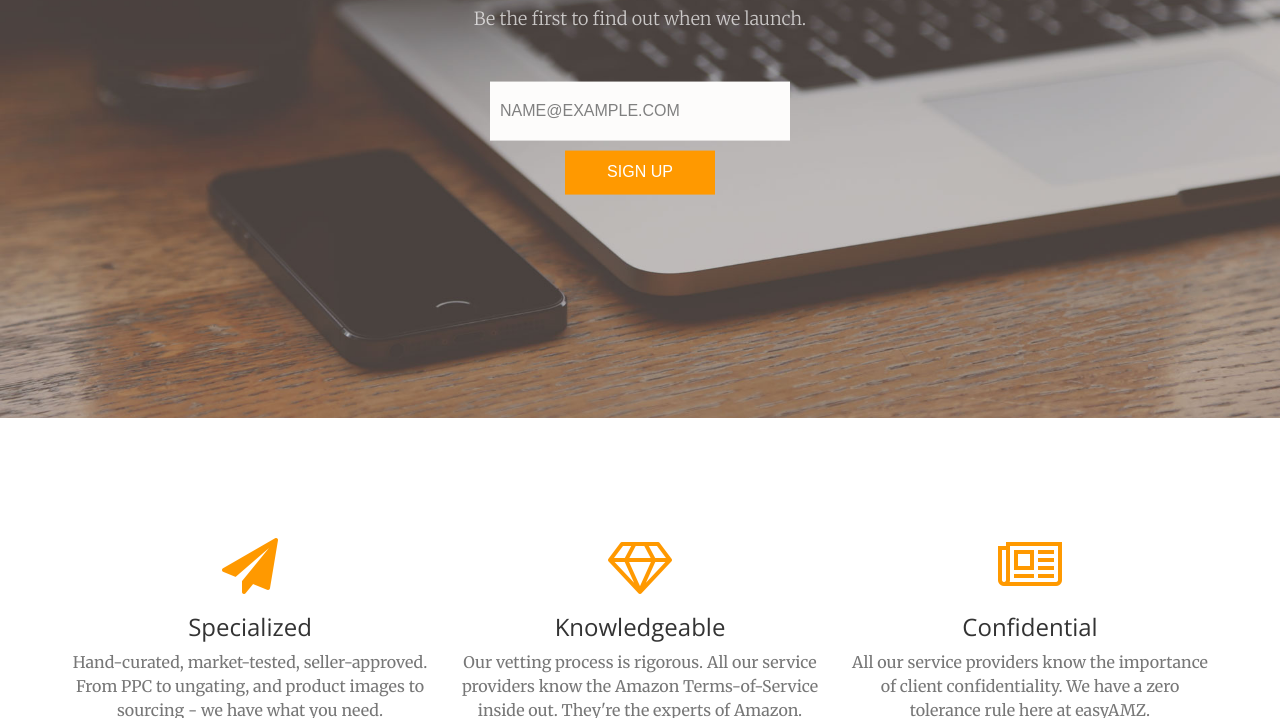
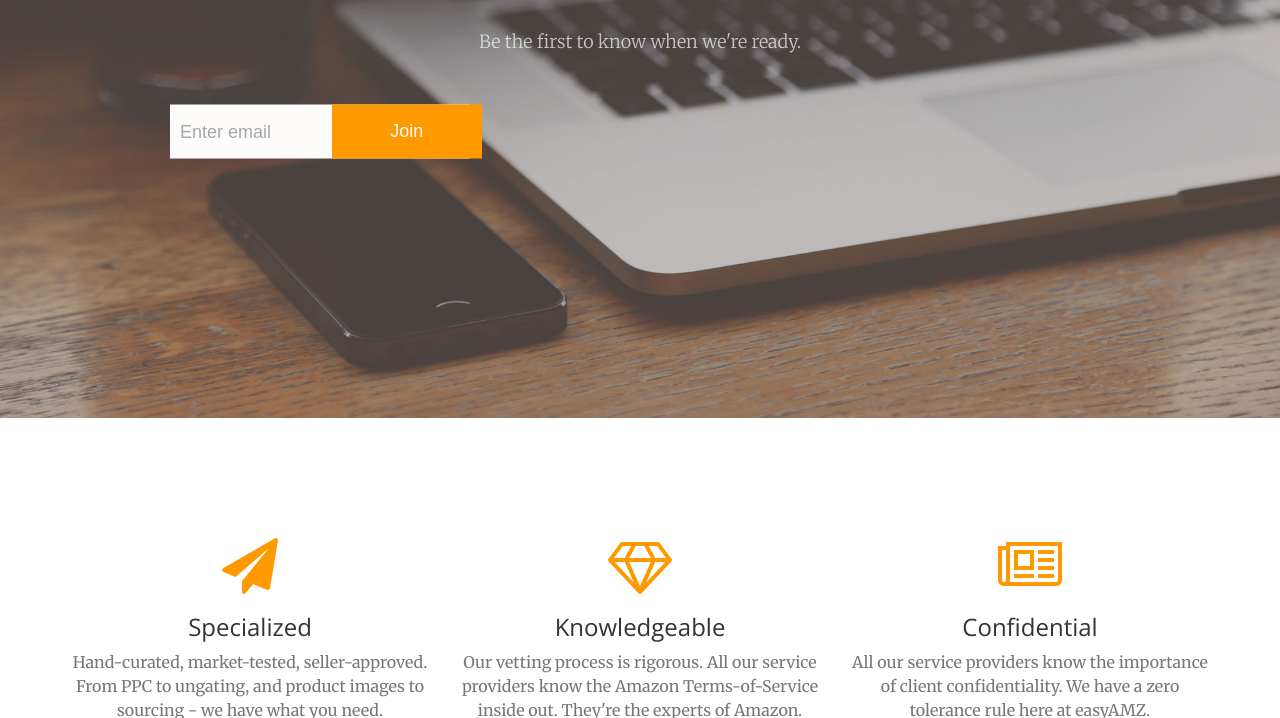
Before and after one commit to btong21/easyAMZ, a website: page index.html in a window 1280 px wide. Shown: the part 382-1100 px from the top of the page. Drawn offline with nearby package versions, Linux system fonts and the light colour scheme.

Commit message:
aug20,mail chimp v2

```diff
--- a/css/easyamz.css
+++ b/css/easyamz.css
@@ -4,22 +4,24 @@
 
 #homeHeading {
 	padding-left: 0px;
+	margin-bottom: 50px;
 }
+
 
 header .header-content .header-content-inner h1 {
 	text-transform: none;
 }
 
-
-
 	#mailchimp input {
 		border: medium none;
-    color: gray;
+    color: #a6a6a6;
     font-family: sans-serif;
-    font-size: 16px;
+    font-size: 18px;
     margin-bottom: 10px;
-    padding: 18px 10px;
+    padding: 10px 10px;
     width: 300px;
+    height: 54px;
+    display: inline;
 	/*	border-radius: 5px;
 		-moz-border-radius: 5px;
 		-webkit-border-radius: 5px;*/
@@ -30,26 +32,16 @@ header .header-content .header-content-inner h1 {
 			background: #FF9900;
 			color: #fff;
 			cursor: pointer;
-			font-size: 16px;
+			font-size: 18px;
 			width: 150px;
 			padding: 8px 0;
-
-
+			display: inline;
 
 		}
 			#mailchimp input[type="submit"]:hover { background: #222222 }
 
-
-
-.input {
-  display: flex;
-  align-items: center;
-}
-
-
 .button {
-  height: 44px;
-  border: none;
+  height: 54px;
 }
 
 
@@ -64,8 +56,12 @@ header .header-content .header-content-inner h1 {
 }
 
 
-
 input:focus {
   outline: none;
   outline: 2px solid #FF9900;
 }
+
+.clear {
+	width: 50px;
+
+}
--- a/index.html
+++ b/index.html
@@ -74,28 +74,34 @@
         <div class="header-content">
             <div class="header-content-inner">
                 <h1 id="homeHeading">Premium Service Marketplace for Amazon Sellers</h1>
-                <hr>
-                <p>Be the first to find out when we launch.</p>
+                <p>Be the first to know when we're ready.</p>
+                <!-- <hr> -->
                <!--  <a href="#about" class="btn btn-primary btn-xl page-scroll">Find Out More</a> -->
 <!-- Begin MailChimp Signup Form -->
+<div class="col-lg-12 col-md-12 text-center">
 <div id="mailchimp">
     <form action="//link.us10.list-manage.com/subscribe/post?u=6be500b28af9e88474c352d17&amp;id=cf36e46fc8" method="post" id="mc-embedded-subscribe-form" name="mc-embedded-subscribe-form" class="validate" target="_blank" novalidate>
         <div id="mc_embed_signup_scroll">
 
             <div class="mc-field-group">
             <!-- <label for="mce-EMAIL">Email Address </label> -->
-            <input type="email" size="40" value="NAME@EXAMPLE.COM" name="EMAIL" class="required email" id="mce-EMAIL" onfocus="if(this.value==this.defaultValue)this.value='';" onblur="if(this.value=='')this.value=this.defaultValue;">
+            <div class="col-lg-2 col-md-2 text-center">
+            <input type="email" size="40" value="Enter email" name="EMAIL" class="required email" id="mce-EMAIL" onfocus="if(this.value==this.defaultValue)this.value='';" onblur="if(this.value=='')this.value=this.defaultValue;">
+            </div>
             </div>
 
             <div id="mce-responses" class="clear">
             <div class="response" id="mce-error-response" style="display:none"></div>
             <div class="response" id="mce-success-response" style="display:none"></div>
             </div>    <!-- real people should not fill this in and expect good things - do not remove this or risk form bot signups-->
+        <div class="col-lg-2 col-md-2 text-center">
         <div style="position: absolute; left: -5000px;" aria-hidden="true"><input type="text" name="b_6be500b28af9e88474c352d17_cf36e46fc8" tabindex="-1" value=""></div>
-        <div class="clear"><input type="submit" value="SIGN UP" name="subscribe" id="mc-embedded-subscribe" class="button"></div>
+        <div class="clear"><input type="submit" value="Join" name="subscribe" id="mc-embedded-subscribe" class="button"></div>
+        </div>
         </div>
 
     </form>
+</div>
 </div>
 
 <!--End mc_embed_signup-->
```
